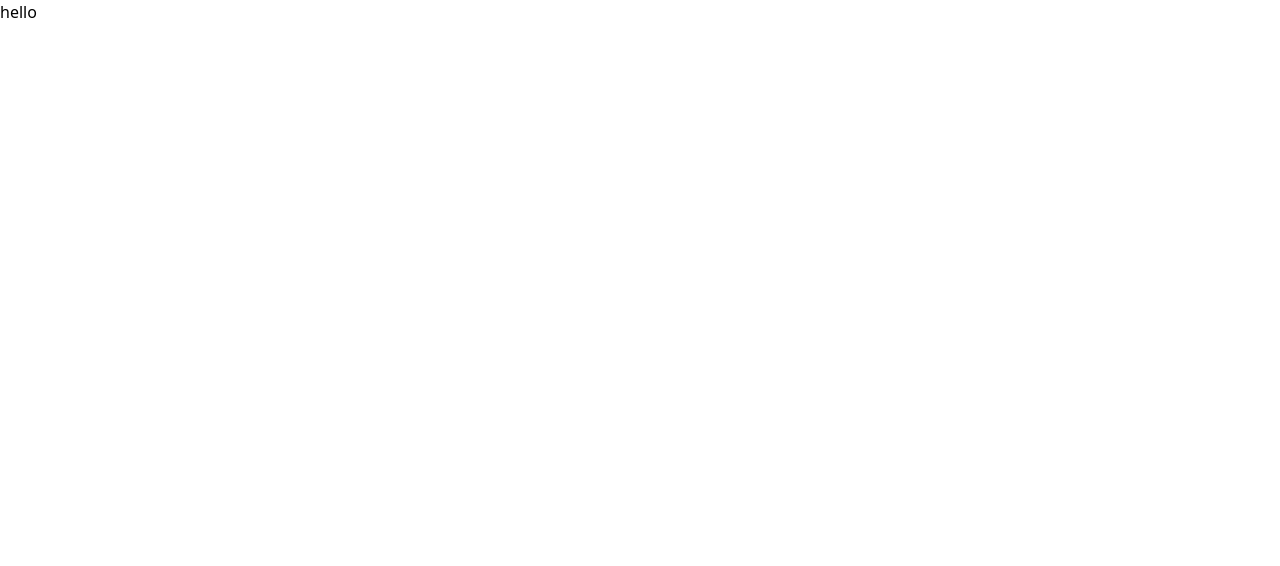
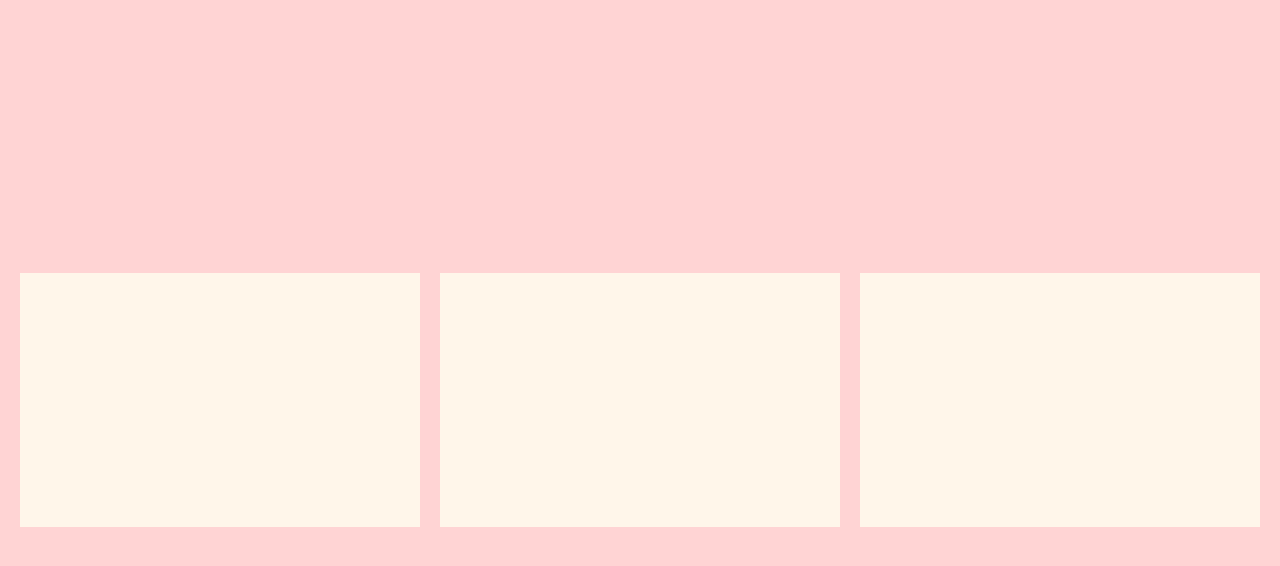
Before and after one commit to lail-lei/lail.com, a Next.js app: page /whimsy/Whimsy.compoent in a window 1280 px wide. Shown: the top 566 px of the page. Built offline with nearby package versions, Linux system fonts and the light colour scheme.

Commit message:
begin whimsy library

```diff
--- a/pages/whimsy/Whimsy.compoent.tsx
+++ b/pages/whimsy/Whimsy.compoent.tsx
@@ -1,7 +1,19 @@
-import React from "react";
+import React from 'react';
+import { Page, Card } from '../../components';
+import { whimsies } from '../../constants/whimsies';
+import { Whimsy } from '../../types';
 
-function Whimsy () {
-    return <div>hello</div>
+function Whimsy() {
+  const renderWhimsies = () => {
+    return whimsies.map((whimsy: Whimsy) => <Card cardStyles='w-full h-1/3' />);
+  };
+  return (
+    <Page pageColor={'site-pink-100'}>
+      <div className='whimsy-library p-5 w-full h-full grid grid-cols-3 gap-5 place-items-center'>
+        {renderWhimsies()}
+      </div>
+    </Page>
+  );
 }
 
 export default Whimsy;
```
